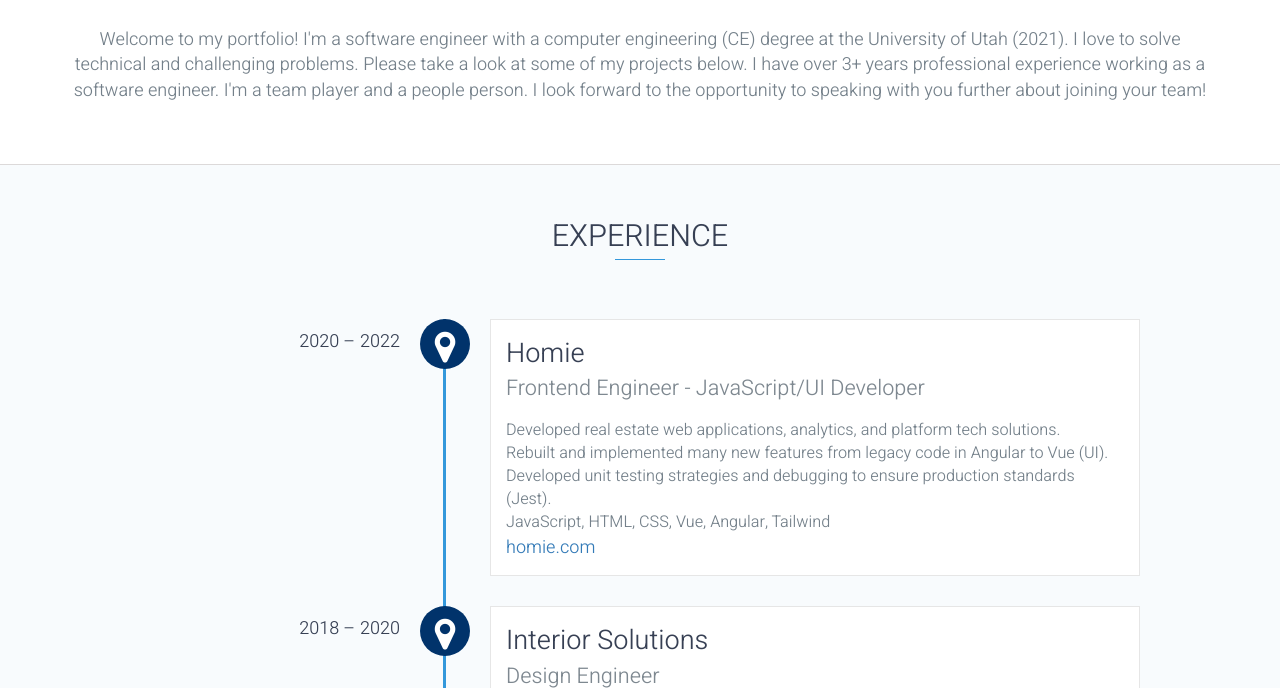
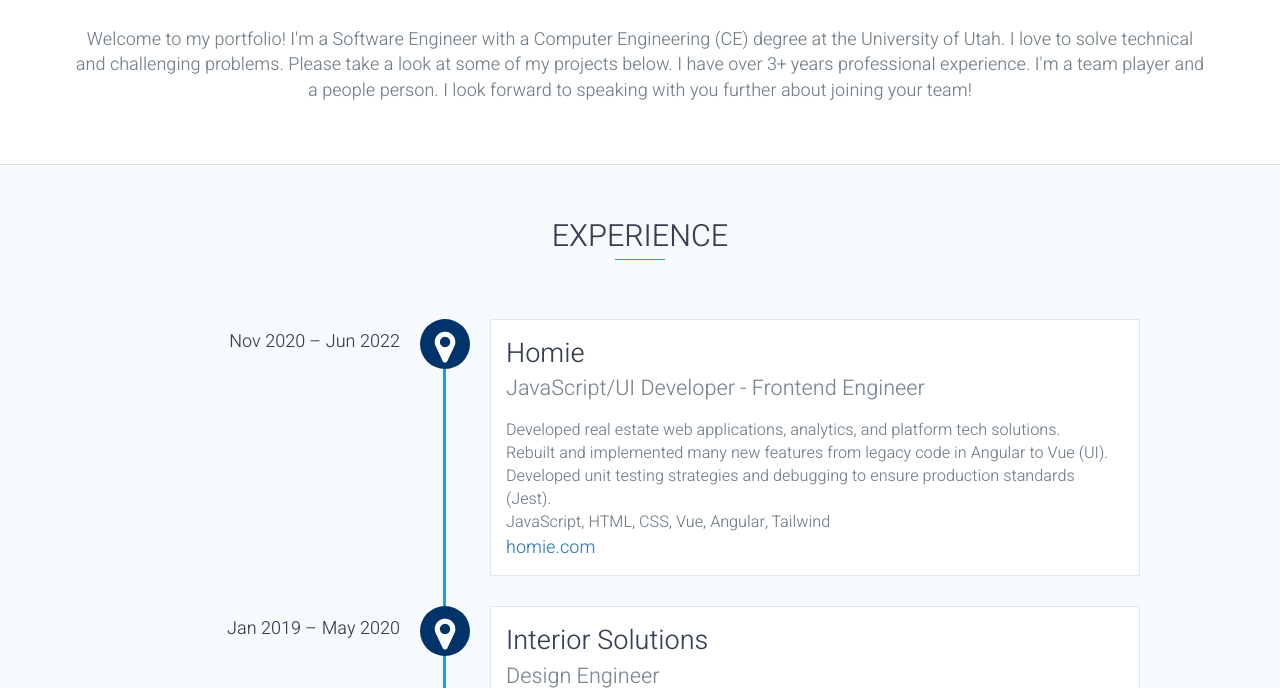
Before and after one commit to tb-44/rtrentbennett.github.io, a website: page index.html in a window 1280 px wide. Shown: the part 732-1420 px from the top of the page. Drawn offline with nearby package versions, Linux system fonts and the light colour scheme; a web font is replaced by a local one.

Commit message:
portfolio

```diff
--- a/index.html
+++ b/index.html
@@ -72,12 +72,12 @@
         <h2 class="heading">ABOUT</h2>
         <div class="container" max-width="900px">
             <p>
-                Welcome to my portfolio! I'm a software
-                engineer with a computer engineering (CE) degree at the University of Utah (2021).
+                Welcome to my portfolio! I'm a Software
+                Engineer with a Computer Engineering (CE) degree at the University of Utah.
                 I love to solve technical and challenging problems. Please take a look at some of
                 my projects below. I have over 3+ years
-                professional experience working as a software engineer. I'm a team player and a people person.
-                I look forward to the opportunity to speaking with you further about joining your team!
+                professional experience. I'm a team player and a people person.
+                I look forward to speaking with you further about joining your team!
             </p>
         </div>
     </div>
@@ -86,9 +86,9 @@
         <h2 class="heading">EXPERIENCE</h2>
 
         <div id="experience-timeline">
-            <div data-date="2020 – 2022">
+            <div data-date="Nov 2020 – Jun 2022">
                 <h3>Homie</h3>
-                <h4>Frontend Engineer - JavaScript/UI Developer</h4>
+                <h4>JavaScript/UI Developer - Frontend Engineer</h4>
                 <p>
                     Developed real estate web applications, analytics, and platform tech solutions.
                 </p>
@@ -104,7 +104,7 @@
                 <a href="https://homie.com/">homie.com</a>
             </div>
 
-            <div data-date="2018 – 2020">
+            <div data-date="Jan 2019 – May 2020">
                 <h3>Interior Solutions</h3>
                 <h4>Design Engineer</h4>
                 <p>
@@ -120,7 +120,7 @@
             </div>
 
 
-            <div data-date="2017 – 2018">
+            <div data-date="Dec 2017 – Aug 2018">
                 <h3>Ivinex</h3>
                 <h4>Software Engineer - Professional Services</h4>
                 <p>
```
